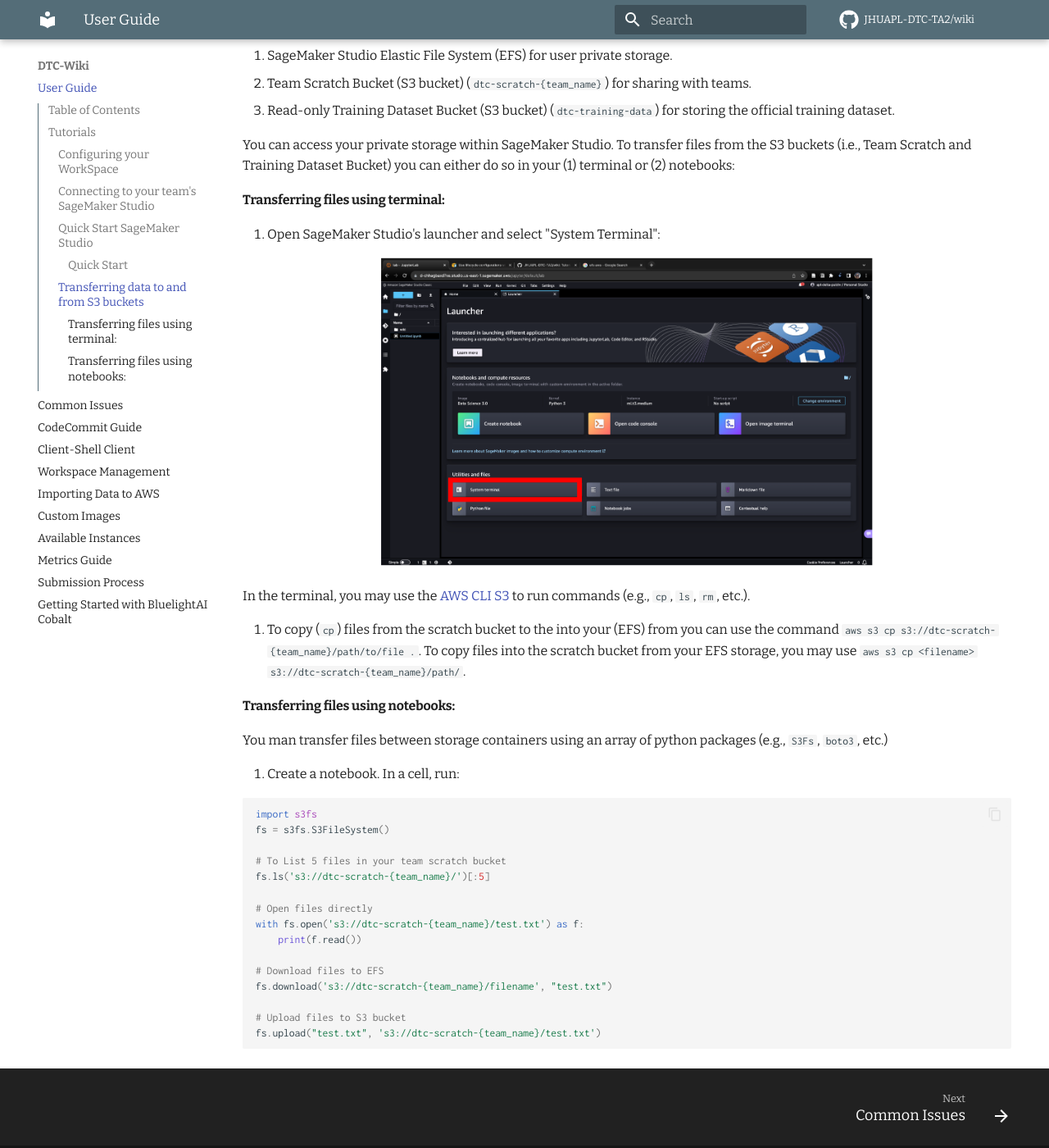
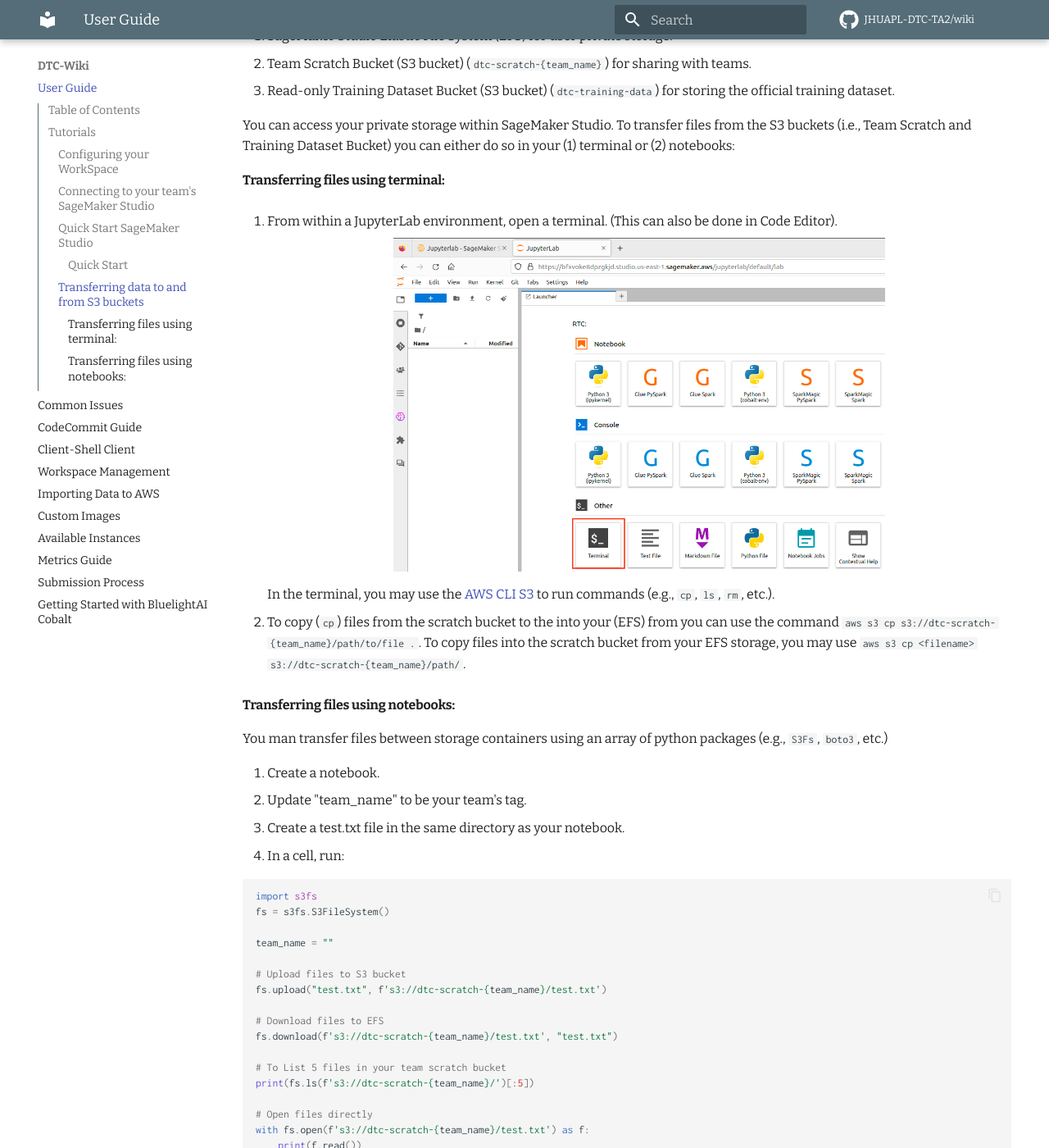
Before and after one commit to JHUAPL-DTC-TA2/wiki, an MkDocs documentation site: the page built from docs/index.md, in a window 1280 px wide and 1400 px high, scrolled down 10831 px. Shown: the whole window at 82% size. Built offline with MkDocs 1.6.1 and Material for MkDocs 9.7.7, drawn with Linux system fonts in a browser that asks for light colours; comment, search, counter and statistics services are not loaded.

Commit message:
update transfer to s3 docs

````diff
--- a/docs/index.md
+++ b/docs/index.md
@@ -93,9 +93,9 @@
 
 	`dtc-setup.sh <TEAM_DOMAIN_ID> <USER_PROFILE_NAME>`
 
-<p align="center"><img src="images/sagemaker-1.png" alt="sagemaker-1" width="700"/></p>
+    <p align="center"><img src="images/sagemaker-1.png" alt="sagemaker-1" width="700"/></p>
 
-You'll know the script ran successfully when there is a new file on your desktop named `open_presigned_domain_url.sh`.
+    You'll know the script ran successfully when there is a new file on your desktop named `open_presigned_domain_url.sh`.
 
 4. Launch the script directly from the Desktop by right-clicking it and clicking "Run as Program". Alternatively, you can run it from the terminal.
 
@@ -162,10 +162,11 @@
 
 #### Transferring files using terminal:
 
-1. Open SageMaker Studio's launcher and select "System Terminal":
-<p align="center"><img src="images/storage-1.png" alt="storage-1" width="600"/></p>
+1. From within a JupyterLab environment, open a terminal. (This can also be done in Code Editor).
 
-In the terminal, you may use the [AWS CLI S3](https://awscli.amazonaws.com/v2/documentation/api/latest/reference/s3/index.html) to run commands (e.g., `cp`, `ls`, `rm`, etc.).
+    <p align="center"><img src="images/quick-start-5-terminal.png" alt="quick-start-5-terminal" width="600"/></p>
+
+    In the terminal, you may use the [AWS CLI S3](https://awscli.amazonaws.com/v2/documentation/api/latest/reference/s3/index.html) to run commands (e.g., `cp`, `ls`, `rm`, etc.).
 
 2. To copy (`cp`) files from the scratch bucket to the into your (EFS) from you can use the command `aws s3 cp s3://dtc-scratch-{team_name}/path/to/file .`. To copy files into the scratch bucket from your EFS storage, you may use `aws s3 cp <filename> s3://dtc-scratch-{team_name}/path/`.
 
@@ -173,22 +174,27 @@
 
 You man transfer files between storage containers using an array of python packages (e.g., `S3Fs`, `boto3`, etc.)
 
-1. Create a notebook. In a cell, run:
+1. Create a notebook.
+2. Update "team_name" to be your team's tag.
+3. Create a test.txt file in the same directory as your notebook.
+3. In a cell, run:
 
 ```python
 import s3fs
 fs = s3fs.S3FileSystem()
 
+team_name = ""
+
+# Upload files to S3 bucket
+fs.upload("test.txt", f's3://dtc-scratch-{team_name}/test.txt')
+
+# Download files to EFS
+fs.download(f's3://dtc-scratch-{team_name}/test.txt', "test.txt")
+
 # To List 5 files in your team scratch bucket
-fs.ls('s3://dtc-scratch-{team_name}/')[:5]
+print(fs.ls(f's3://dtc-scratch-{team_name}/')[:5])
 
 # Open files directly
-with fs.open('s3://dtc-scratch-{team_name}/test.txt') as f:
+with fs.open(f's3://dtc-scratch-{team_name}/test.txt') as f:
     print(f.read())
-
-# Download files to EFS
-fs.download('s3://dtc-scratch-{team_name}/filename', "test.txt")
-
-# Upload files to S3 bucket
-fs.upload("test.txt", 's3://dtc-scratch-{team_name}/test.txt')
 ```
````
Also changed, not shown: docs/images/quick-start-5-terminal.png (added).
